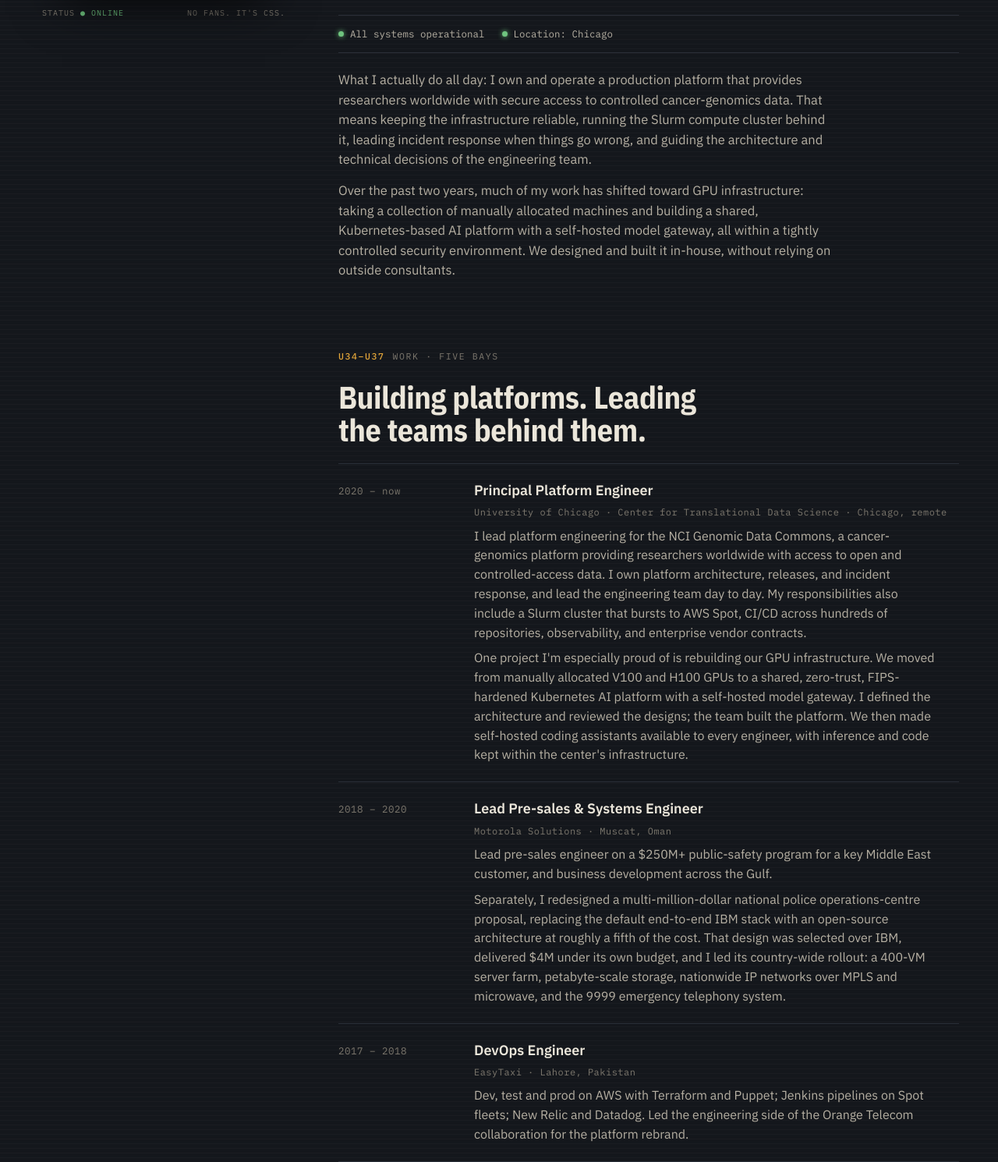
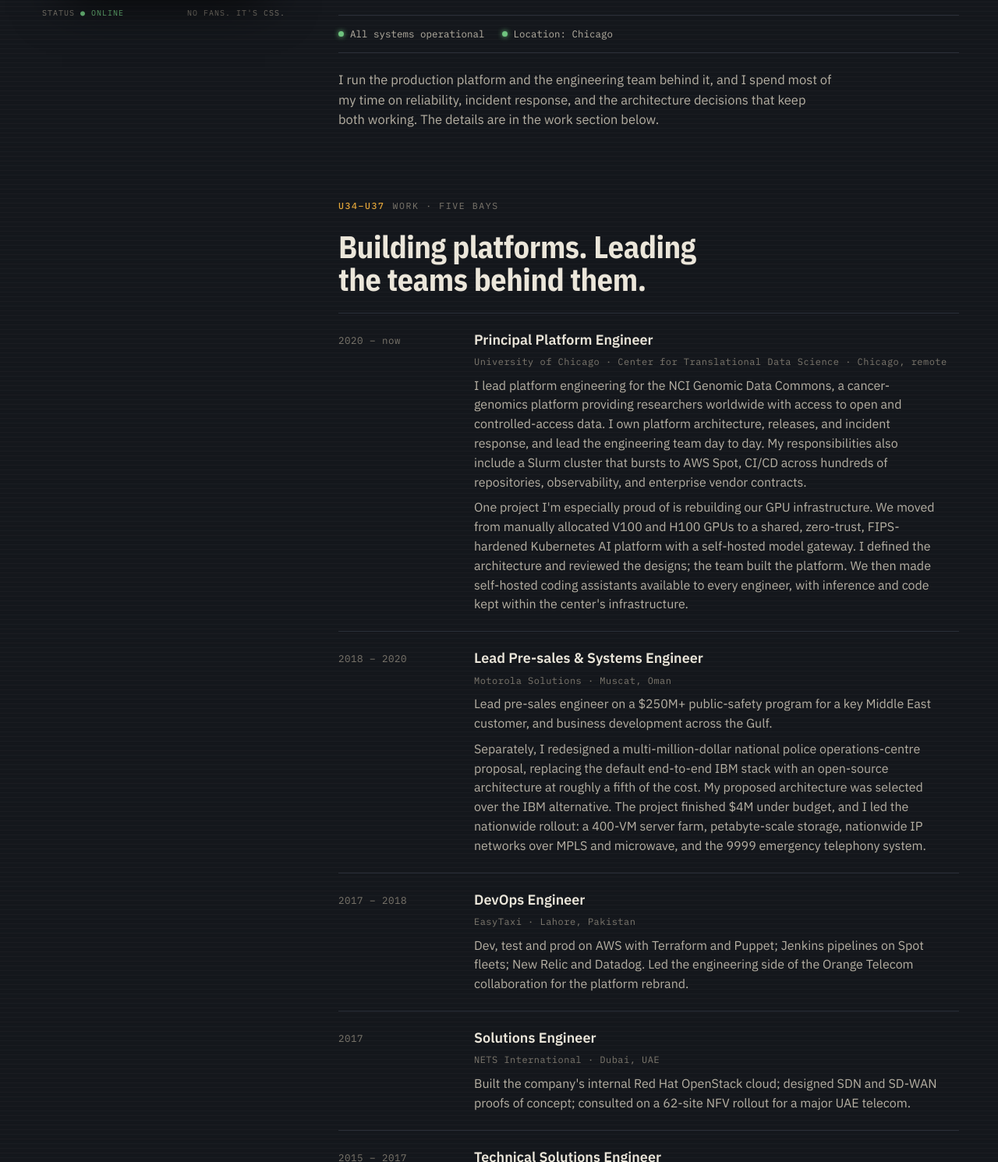
Before and after one commit to SalSikandar/salmansikandar.com, a plain HTML site: page public/index.html in a window 1280 px wide. Shown: the part 580-2070 px from the top of the page at 78% size. Drawn offline with nearby package versions, Linux system fonts and the light colour scheme.

Commit message:
Copy: shorter About, Motorola wording
Co-Authored-By: Claude Fable 5.1 <noreply@anthropic.com>

```diff
--- a/public/index.html
+++ b/public/index.html
@@ -297,8 +297,7 @@ footer a{color:var(--fg-2)}
         <span>Location: Chicago</span>
       </div>
       <div class="prose">
-        <p>What I actually do all day: I own and operate a production platform that provides researchers worldwide with secure access to controlled cancer-genomics data. That means keeping the infrastructure reliable, running the Slurm compute cluster behind it, leading incident response when things go wrong, and guiding the architecture and technical decisions of the engineering team.</p>
-        <p>Over the past two years, much of my work has shifted toward GPU infrastructure: taking a collection of manually allocated machines and building a shared, Kubernetes-based AI platform with a self-hosted model gateway, all within a tightly controlled security environment. We designed and built it in-house, without relying on outside consultants.</p>
+        <p>I run the production platform and the engineering team behind it, and I spend most of my time on reliability, incident response, and the architecture decisions that keep both working. The details are in the work section below.</p>
       </div>
     </section>
 
@@ -321,7 +320,7 @@ footer a{color:var(--fg-2)}
             <h3>Lead Pre-sales &amp; Systems Engineer</h3>
             <div class="where">Motorola Solutions · Muscat, Oman</div>
             <p>Lead pre-sales engineer on a $250M+ public-safety program for a key Middle East customer, and business development across the Gulf.</p>
-            <p>Separately, I redesigned a multi-million-dollar national police operations-centre proposal, replacing the default end-to-end IBM stack with an open-source architecture at roughly a fifth of the cost. That design was selected over IBM, delivered $4M under its own budget, and I led its country-wide rollout: a 400-VM server farm, petabyte-scale storage, nationwide IP networks over MPLS and microwave, and the 9999 emergency telephony system.</p>
+            <p>Separately, I redesigned a multi-million-dollar national police operations-centre proposal, replacing the default end-to-end IBM stack with an open-source architecture at roughly a fifth of the cost. My proposed architecture was selected over the IBM alternative. The project finished $4M under budget, and I led the nationwide rollout: a 400-VM server farm, petabyte-scale storage, nationwide IP networks over MPLS and microwave, and the 9999 emergency telephony system.</p>
           </div>
         </article>
         <article class="job" id="easytaxi">
```
